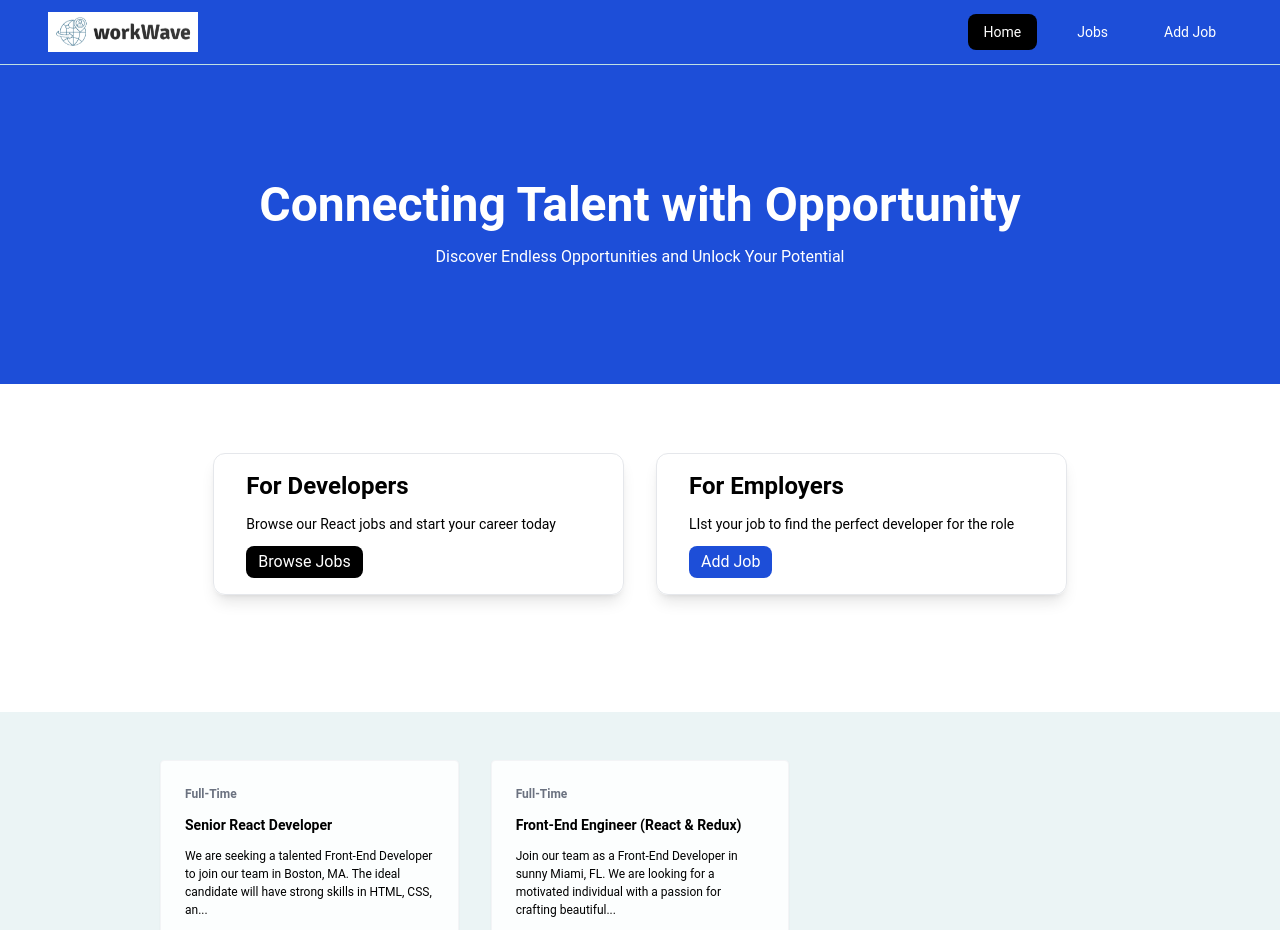
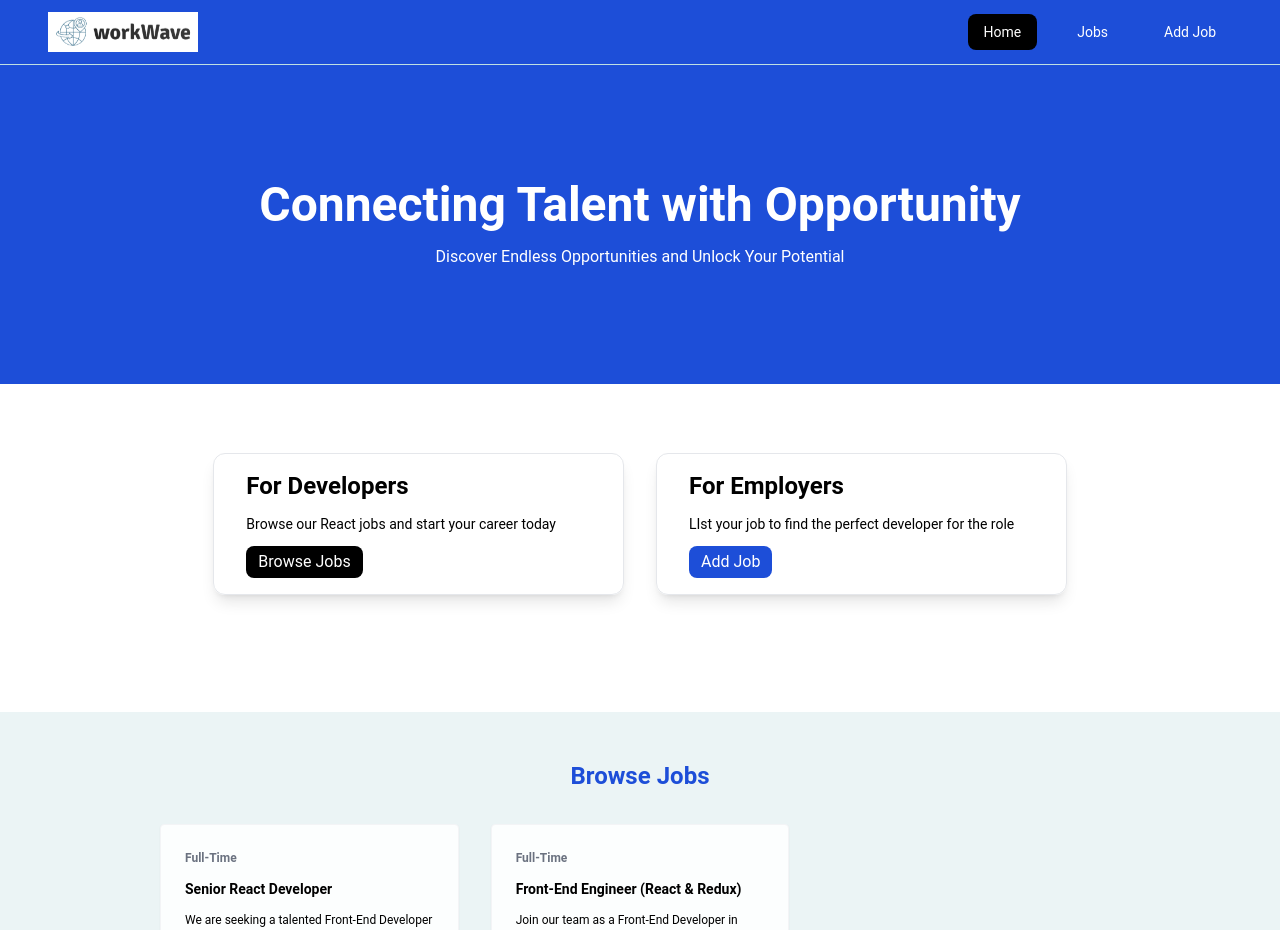
Before and after one commit to jonathan-baraza/workWave, a React (Vite) app: page / in a window 1280 px wide. Shown: the top 930 px of the page. Built offline with nearby package versions, Linux system fonts and the light colour scheme.

Commit message:
error fix

```diff
--- a/src/components/JobListings.tsx
+++ b/src/components/JobListings.tsx
@@ -13,6 +13,9 @@ const JobListings = () => {
 
   return (
     <div className="w-full py-12 my-12 bg-[#ebf4f5] min-h-[30vh]">
+      <div className="flex justify-center pb-8 px-3">
+        <div className="text-blue-700 font-bold text-2xl">Browse Jobs</div>
+      </div>
       <div className=" w-[85%] md:w-3/4   mx-auto  grid grid-cols-1 md:grid-cols-3 gap-8  ">
         {viewJobs?.length > 0 &&
           viewJobs.map((job: JobType) => <JobListing job={job} key={job.id} />)}
```
